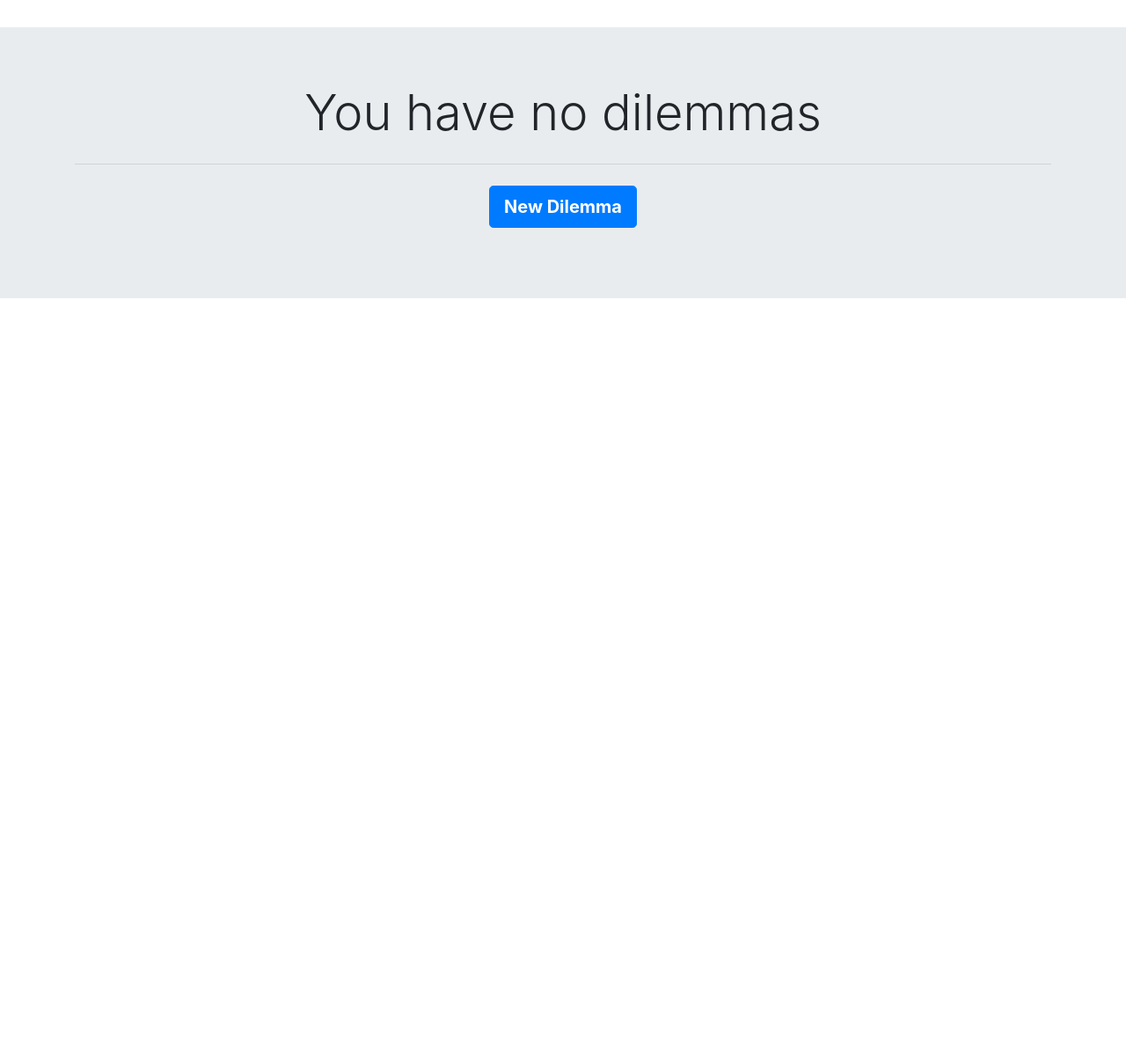
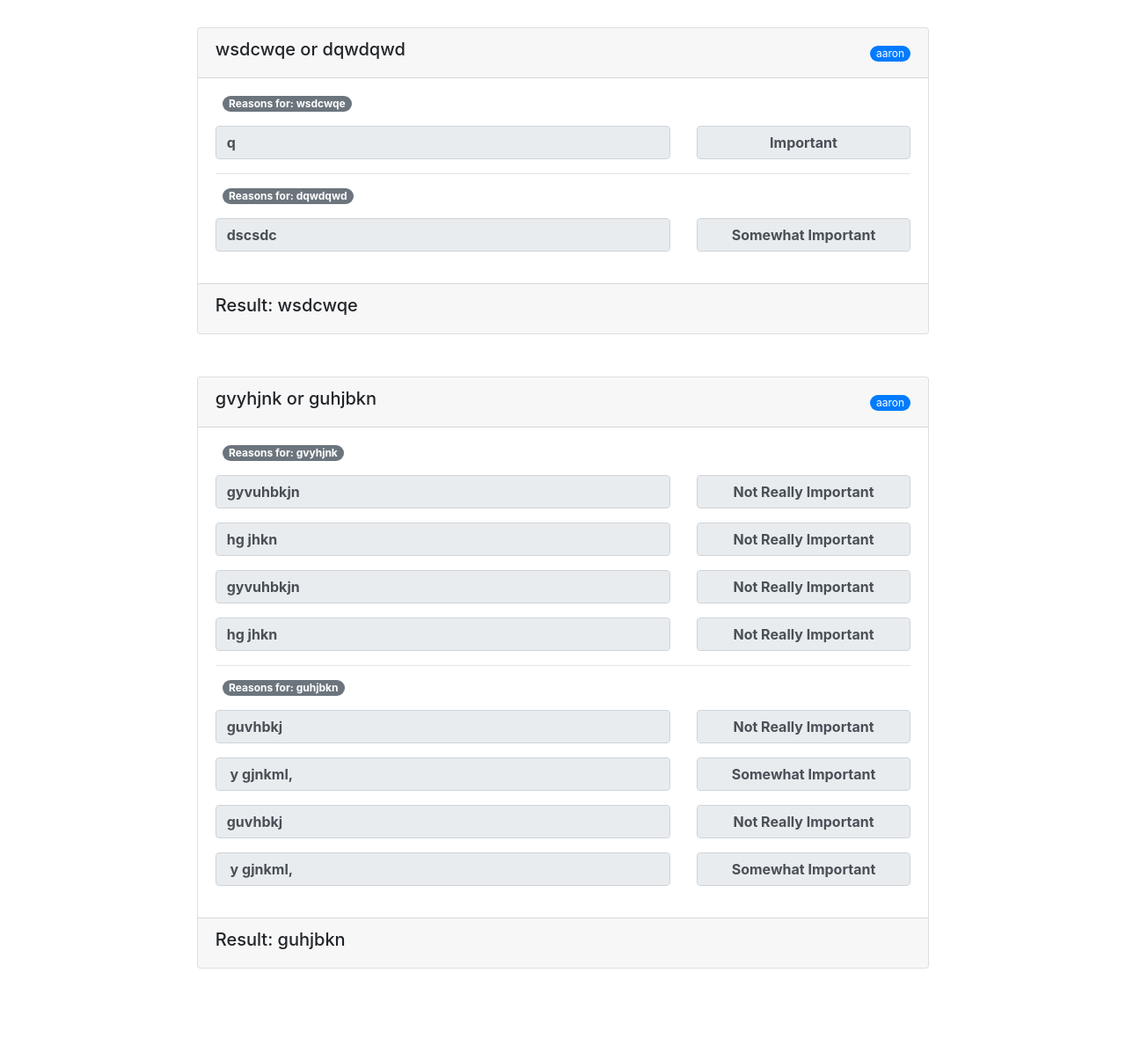
Before and after one commit to afarntrog/difficilis-django, a Django app: page /all_user_dilemmas in a window 1280 px wide. Shown: the part 59-1256 px from the top of the page at 88% size. Before the commit the page ends 398 px from the top, so only its background shows below. Run offline with Django 3.2, Linux system fonts and the light colour scheme; a user stored in the database is signed in; data comes from the database, SQL or seed files in the repository; some libraries are stand-ins or nearby versions.

Commit message:
fixed bug not displaying user dilemmas

```diff
--- a/difficilis/settings.py
+++ b/difficilis/settings.py
@@ -58,7 +58,7 @@ MIDDLEWARE = [
 # This forces all domains to go to ssl
 # On local dev Chrome will remember so run in incognito
 # Make this an enviro variable
-SECURE_SSL_REDIRECT = True # True for Heroku
+# SECURE_SSL_REDIRECT = True # True for Heroku
 
 ROOT_URLCONF = 'difficilis.urls'
 
--- a/easydilemma/templates/easydilemma/all_user_dilemmas.html
+++ b/easydilemma/templates/easydilemma/all_user_dilemmas.html
@@ -32,7 +32,7 @@
     </script>
 
     <!--jQuery UI local link-->
-    <script src="../../static/easydilemma/jquery-ui-1.12.1/jquery-ui.min.js"></script>
+    <!-- <script src="../../static/easydilemma/jquery-ui-1.12.1/jquery-ui.min.js"></script> -->
     <!--Loading overlay Libary-->
     <!-- <script src="./jquery-loading-overlay-2.1.6/src/loadingoverlay.js"></script> -->
     <script src="../../static/easydilemma/js/main2.js" ></script>
@@ -110,7 +110,9 @@
 
         });
     </script> -->
-{% if dilemma.count > 0 %} <!--Make sure that there are some dilemmas for this user if not display message below-->
+
+
+{% if all_dilemmas|length > 0 %} <!--Make sure that there are some dilemmas for this user if not display message below-->
 {% for dilemma in all_dilemmas %}
         {% if dilemma.should_post %} <!--Only display dilemmas that the field is should_post=True-->
         <!--TOGGLE CLASS-->
@@ -220,6 +222,8 @@
 
         {% endif %}
 
+
+<!-- If user has no dilemmas then display below template -->
 {% else %}
 <div class="jumbotron jumbotron-fluid">
         <div class="container text-center">
@@ -231,6 +235,7 @@
         </div>
       </div>
 {% endif %}
+
 
 
 
```
Lines whose indentation alone changed are shown as unchanged.
